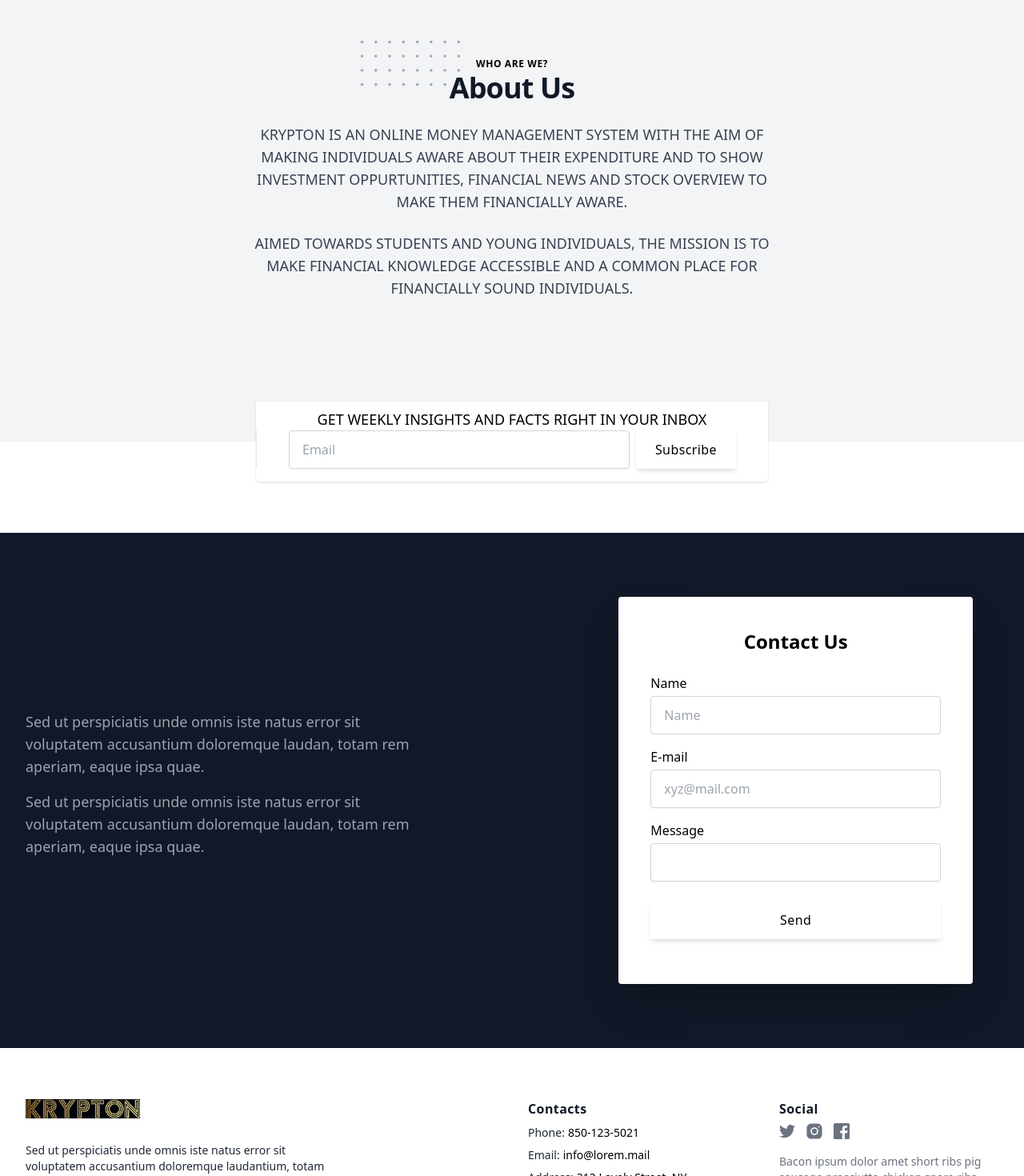
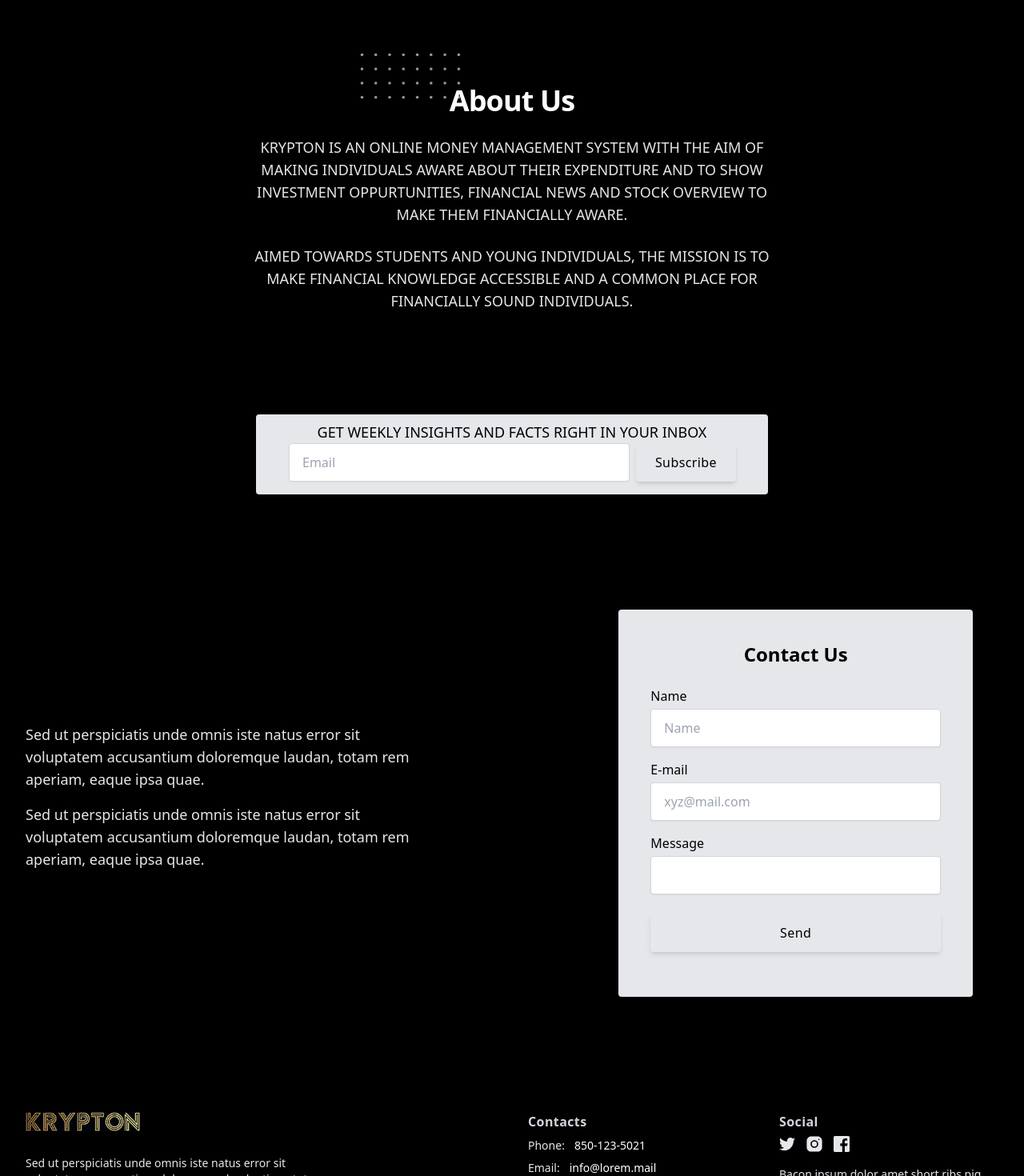
Before and after one commit to Google-Developer-Student-Club-RAIT/HackNPitch_Decoders_Krypton-Web_App, a React (Create React App) app: page / in a window 1280 px wide. Shown: the part 1330-2800 px from the top of the page at 80% size. Built offline with nearby package versions, Linux system fonts and the light colour scheme.

Commit message:
fixed mobile navbar and made homepage full black

```diff
--- a/src/Components/About.js
+++ b/src/Components/About.js
@@ -1,7 +1,8 @@
+
 export const About = () => {
     return (
       <div className="mb-16 ">
-        <div className="bg-gray-100">
+        <div className="bg-black">
           <div className="px-4 py-16 mx-auto sm:max-w-xl md:max-w-full lg:max-w-screen-xl md:px-24 lg:px-8 lg:py-20">
             <div className="max-w-xl mb-10 md:mx-auto sm:text-center lg:max-w-2xl md:mb-12">
               <div>
@@ -33,14 +34,14 @@ export const About = () => {
                       height="24"
                     />
                   </svg>
-                  <span className="relative">About Us</span>
+                  <span className="relative text-white">About Us</span>
                 </span>{' '}
               </h2>
-              <p className="text-base text-gray-700 md:text-lg">
+              <p className="text-base text-gray-200 md:text-lg">
                 KRYPTON IS AN ONLINE MONEY MANAGEMENT SYSTEM WITH THE AIM OF MAKING INDIVIDUALS AWARE ABOUT THEIR EXPENDITURE
                 AND TO SHOW INVESTMENT OPPURTUNITIES, FINANCIAL NEWS AND STOCK OVERVIEW TO MAKE THEM FINANCIALLY AWARE.
               </p> <br/>
-              <p className="text-base text-gray-700 md:text-lg">
+              <p className="text-base text-gray-200 md:text-lg">
                 AIMED TOWARDS STUDENTS AND YOUNG INDIVIDUALS, THE MISSION IS TO MAKE FINANCIAL KNOWLEDGE ACCESSIBLE AND A COMMON
                 PLACE FOR FINANCIALLY SOUND INDIVIDUALS.
               </p>
@@ -48,8 +49,8 @@ export const About = () => {
           </div>
         </div>
         <div className="relative px-4 sm:px-0">
-          <div className="absolute inset-0 bg-gray-100 h-1/2" />
-          <div className="relative grid mx-auto overflow-hidden bg-white divide-y rounded shadow sm:divide-y-0 sm:divide-x sm:max-w-screen-sm ">
+          <div className="absolute inset-0 bg-black h-1/2" />
+          <div className=" glass relative grid mx-auto overflow-hidden bg-gray-200 divide-y rounded shadow sm:divide-y-0 sm:divide-x sm:max-w-screen-sm">
             <h2 className="flex items-center justify-center md:text-lg mt-2" >GET WEEKLY INSIGHTS AND FACTS RIGHT IN YOUR INBOX</h2>
           <form className="flex flex-col items-center w-full mb-4 mt- md:flex-row md:px-10">
         <input
--- a/src/Components/Contact.js
+++ b/src/Components/Contact.js
@@ -1,21 +1,21 @@
 export const Contact = () => {
     return (
-      <div className="overflow-hidden bg-gray-900">
+      <div className="overflow-hidden bg-black">
         <div className="px-4 py-16 mx-auto sm:max-w-xl md:max-w-full lg:max-w-screen-xl md:px-24 lg:px-8 lg:py-20">
           <div className="flex flex-col items-center justify-between xl:flex-row">
             <div className="w-full max-w-xl mb-12 xl:pr-16 xl:mb-0 xl:w-7/12">
-              <p className="max-w-xl mb-4 text-base text-gray-400 md:text-lg">
+              <p className="max-w-xl mb-4 text-base text-gray-200 md:text-lg">
               Sed ut perspiciatis unde omnis iste natus error sit voluptatem
                 accusantium doloremque laudan, totam rem aperiam, eaque ipsa quae.
               </p>
-              <p className="max-w-xl mb-4 text-base text-gray-400 md:text-lg">
+              <p className="max-w-xl mb-4 text-base text-gray-200 md:text-lg">
                 Sed ut perspiciatis unde omnis iste natus error sit voluptatem
                 accusantium doloremque laudan, totam rem aperiam, eaque ipsa quae.
               </p>
             </div>
             <div className="w-full max-w-xl xl:px-8 xl:w-5/12">
               <div className="relative">
-                <div className="relative bg-white rounded shadow-2xl p-7 sm:p-10">
+                <div className="relative bg-gray-200 rounded shadow-2xl p-7 sm:p-10">
                   <h3 className="mb-4 text-xl font-semibold sm:text-center sm:mb-6 sm:text-2xl">
                     Contact Us
                   </h3>
--- a/src/Components/Content.js
+++ b/src/Components/Content.js
@@ -12,7 +12,7 @@ export const Content = () => {
               <br className="hidden md:block " />
               Personal Finance Management
             </h2>
-            <p className="mb-5 text-base text-gray-500 md:text-lg ">
+            <p className="mb-5 text-base text-gray-500 md:text-lg">
               Sed ut perspiciatis unde omnis iste natus error sit voluptatem
               accusantium doloremque laudantium, totam rem aperiam, eaque ipsa
               quae. explicabo.
@@ -20,7 +20,7 @@ export const Content = () => {
             <div className="mb-10  md:mb-16 lg:mb-20">
               <a
                 href="/"
-                className="inline-flex items-center justify-center w-full h-10 px-6 font-medium tracking-wide bg-white transition duration-200 rounded-full shadow-md md:w-auto focus:shadow-outline focus:outline-none"
+                className="inline-flex items-center justify-center w-full h-10 px-6 mt-4 font-medium tracking-wide bg-white transition duration-200 rounded-full shadow-md md:w-auto focus:shadow-outline focus:outline-none"
               >
                 Get Started
               </a>
--- a/src/Components/Footer.js
+++ b/src/Components/Footer.js
@@ -12,64 +12,64 @@ export const Footer = () => {
               <img src="kryptonlogo1.png" className="h-6 w-full" />
             </a>
             <div className="mt-6 lg:max-w-sm">
-              <p className="text-sm text-gray-800">
+              <p className="text-sm text-gray-200">
                 Sed ut perspiciatis unde omnis iste natus error sit voluptatem
                 accusantium doloremque laudantium, totam rem aperiam.
               </p>
-              <p className="mt-4 text-sm text-gray-800">
+              <p className="mt-4 text-sm text-gray-200">
                 Eaque ipsa quae ab illo inventore veritatis et quasi architecto
                 beatae vitae dicta sunt explicabo.
               </p>
             </div>
           </div>
           <div className="space-y-2 text-sm">
-            <p className="text-base font-bold tracking-wide text-gray-900">
+            <p className="text-base font-bold tracking-wide text-gray-300">
               Contacts
             </p>
             <div className="flex">
-              <p className="mr-1 text-gray-800">Phone:</p>
+              <p className="mr-1 text-gray-200">Phone:</p>
               <a
                 href="tel:850-123-5021"
                 aria-label="Our phone"
                 title="Our phone"
-                className="transition-colors duration-300 text-deep-purple-accent-400 hover:text-black"
+                className="text-white pl-2"
               >
                 850-123-5021
               </a>
             </div>
             <div className="flex">
-              <p className="mr-1 text-gray-800">Email:</p>
+              <p className="mr-1 text-gray-200">Email:</p>
               <a
                 href="mailto:info@lorem.mail"
                 aria-label="Our email"
                 title="Our email"
-                className="transition-colors duration-300 text-deep-purple-accent-400 hover:text-black"
+                className="text-white pl-2"
               >
                 info@lorem.mail
               </a>
             </div>
             <div className="flex">
-              <p className="mr-1 text-gray-800">Address:</p>
+              <p className="mr-1 text-gray-200">Address:</p>
               <a
                 href="https://www.google.com/maps"
                 target="_blank"
                 rel="noopener noreferrer"
                 aria-label="Our address"
                 title="Our address"
-                className="transition-colors duration-300 text-deep-purple-accent-400 hover:text-black"
+                className="text-white pl-2"
               >
                 312 Lovely Street, NY
               </a>
             </div>
           </div>
           <div>
-            <span className="text-base font-bold tracking-wide text-gray-900">
+            <span className="text-base font-bold tracking-wide text-gray-300">
               Social
             </span>
             <div className="flex items-center mt-1 space-x-3">
               <a
                 href="/"
-                className="text-gray-500 transition-colors duration-300 hover:text-black"
+                className="text-gray-200 transition-colors duration-300 hover:text-black"
               >
                 <svg viewBox="0 0 24 24" fill="currentColor" className="h-5">
                   <path d="M24,4.6c-0.9,0.4-1.8,0.7-2.8,0.8c1-0.6,1.8-1.6,2.2-2.7c-1,0.6-2,1-3.1,1.2c-0.9-1-2.2-1.6-3.6-1.6 c-2.7,0-4.9,2.2-4.9,4.9c0,0.4,0,0.8,0.1,1.1C7.7,8.1,4.1,6.1,1.7,3.1C1.2,3.9,1,4.7,1,5.6c0,1.7,0.9,3.2,2.2,4.1 C2.4,9.7,1.6,9.5,1,9.1c0,0,0,0,0,0.1c0,2.4,1.7,4.4,3.9,4.8c-0.4,0.1-0.8,0.2-1.3,0.2c-0.3,0-0.6,0-0.9-0.1c0.6,2,2.4,3.4,4.6,3.4 c-1.7,1.3-3.8,2.1-6.1,2.1c-0.4,0-0.8,0-1.2-0.1c2.2,1.4,4.8,2.2,7.5,2.2c9.1,0,14-7.5,14-14c0-0.2,0-0.4,0-0.6 C22.5,6.4,23.3,5.5,24,4.6z" />
@@ -77,7 +77,7 @@ export const Footer = () => {
               </a>
               <a
                 href="/"
-                className="text-gray-500 transition-colors duration-300 hover:text-black"
+                className="text-gray-200 transition-colors duration-300 hover:text-black"
               >
                 <svg viewBox="0 0 30 30" fill="currentColor" className="h-6">
                   <circle cx="15" cy="15" r="4" />
@@ -86,28 +86,28 @@ export const Footer = () => {
               </a>
               <a
                 href="/"
-                className="text-gray-500 transition-colors duration-300 hover:text-black"
+                className="text-gray-200 transition-colors duration-300 hover:text-black"
               >
                 <svg viewBox="0 0 24 24" fill="currentColor" className="h-5">
                   <path d="M22,0H2C0.895,0,0,0.895,0,2v20c0,1.105,0.895,2,2,2h11v-9h-3v-4h3V8.413c0-3.1,1.893-4.788,4.659-4.788 c1.325,0,2.463,0.099,2.795,0.143v3.24l-1.918,0.001c-1.504,0-1.795,0.715-1.795,1.763V11h4.44l-1,4h-3.44v9H22c1.105,0,2-0.895,2-2 V2C24,0.895,23.105,0,22,0z" />
                 </svg>
               </a>
             </div>
-            <p className="mt-4 text-sm text-gray-500">
+            <p className="mt-4 text-sm text-gray-200">
               Bacon ipsum dolor amet short ribs pig sausage prosciutto chicken
               spare ribs salami.
             </p>
           </div>
         </div>
         <div className="flex flex-col-reverse justify-between pt-5 pb-10 border-t lg:flex-row">
-          <p className="text-sm text-gray-600">
+          <p className="text-sm text-gray-100">
             © Copyright 2020 Lorem Inc. All rights reserved.
           </p>
           <ul className="flex flex-col mb-3 space-y-2 lg:mb-0 sm:space-y-0 sm:space-x-5 sm:flex-row">
             <li>
               <a
                 href="/"
-                className="text-sm text-gray-600 transition-colors duration-300 hover:text-black"
+                className="text-sm text-gray-100 transition-colors duration-300 hover:text-black"
               >
                 F.A.Q
               </a>
@@ -115,7 +115,7 @@ export const Footer = () => {
             <li>
               <a
                 href="/"
-                className="text-sm text-gray-600 transition-colors duration-300 hover:text-black"
+                className="text-sm text-gray-100 transition-colors duration-300 hover:text-black"
               >
                 Privacy Policy
               </a>
@@ -123,7 +123,7 @@ export const Footer = () => {
             <li>
               <a
                 href="/"
-                className="text-sm text-gray-600 transition-colors duration-300 hover:text-black"
+                className="text-sm text-gray-100 transition-colors duration-300 hover:text-black"
               >
                 Terms &amp; Conditions
               </a>
--- a/src/Components/Service.js
+++ b/src/Components/Service.js
@@ -32,10 +32,10 @@ export const Service = () => {
                     />
                   </svg>
 
-              <span className="relative">Our Services</span>
+              <span className="relative text-white">Our Services</span>
             </span>{' '}
           </h2>
-          <p className="text-base text-gray-700 md:text-lg">
+          <p className="text-base text-gray-200 md:text-lg">
             Sed ut perspiciatis unde omnis iste natus error sit voluptatem
             accusantium doloremque rem aperiam, eaque ipsa quae.
           </p>
--- a/src/Pages/main/Main.js
+++ b/src/Pages/main/Main.js
@@ -8,7 +8,7 @@ import { Footer } from '../../Components/Footer';
 
 function Main() {
     return (
-        <div>
+        <div className = "bg-black ">
             <Nav />
             <Content />
             <Service />
```
Also changed, not shown: src/Components/Navbar.js (+13 -3 lines).
